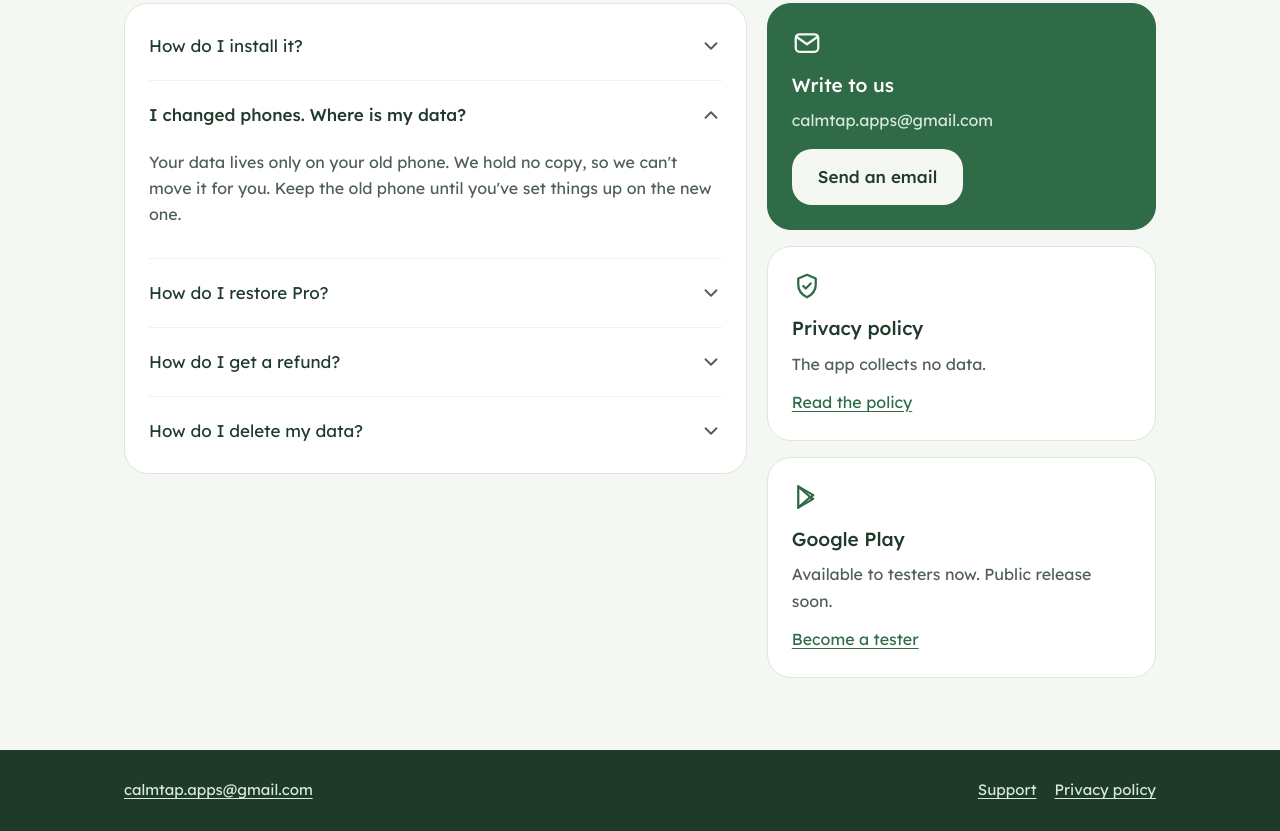
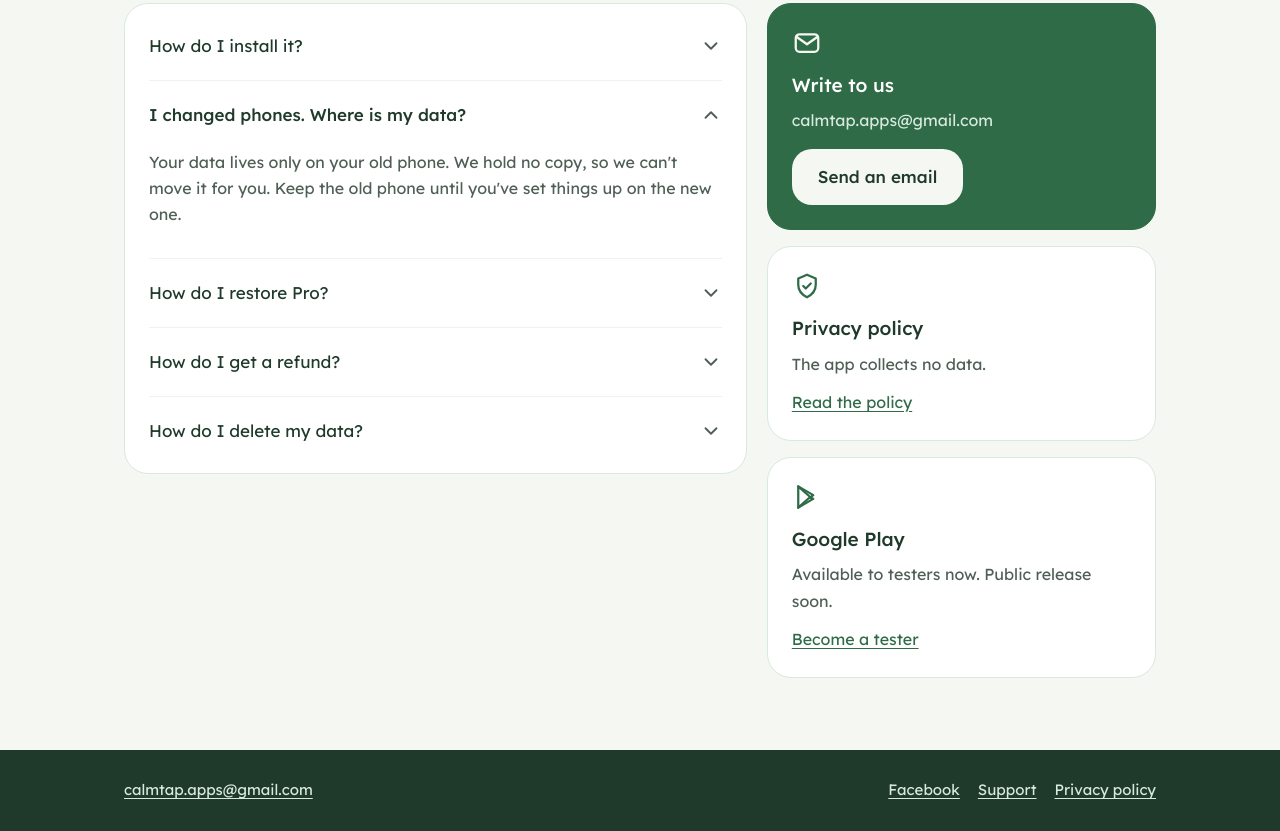
Before and after one commit to calmtapapps/calmtapapps.github.io, a plain HTML site: page support.html in a window 1280 px wide. Shown: the part 352-1183 px from the top of the page. Drawn offline with Linux system fonts and the light colour scheme.

Commit message:
Update support.html

```diff
--- a/support.html
+++ b/support.html
@@ -118,7 +118,7 @@
 <footer class="site-footer">
   <div class="wrap">
     <span><a href="mailto:calmtap.apps@gmail.com">calmtap.apps@gmail.com</a></span>
-    <nav aria-label="Footer">
+    <nav aria-label="Footer"><a href="https://www.facebook.com/calmtap.apps" rel="me">Facebook</a>
       <a href="support.html"><span class="en">Support</span><span class="pl">Pomoc</span></a>
       <a href="privacy-budget.html"><span class="en">Privacy policy</span><span class="pl">Polityka prywatności</span></a>
     </nav>
```
